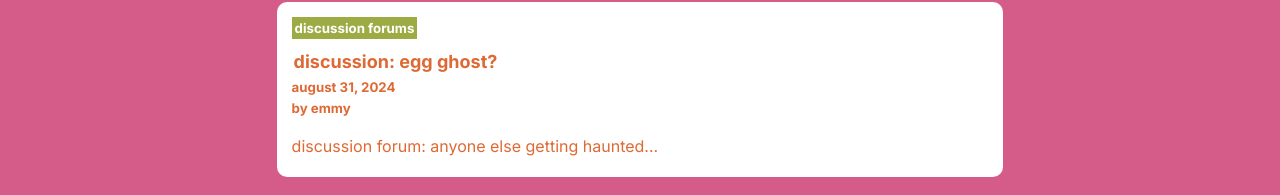
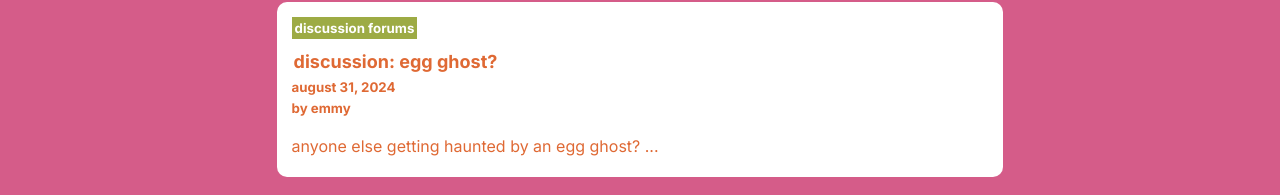
Before and after one commit to gracebmanning/nonsenselist, a React (Create React App) app: page /post in a window 1280 px wide. Shown: the part 232-427 px from the top of the page. Built offline with nearby package versions, Linux system fonts and the light colour scheme.

Commit message:
custom scrollbar

```diff
--- a/src/index.css
+++ b/src/index.css
@@ -2,6 +2,10 @@
 	--background-color: #D55C89;
 	--accent-one: #9DAB44;
 	--accent-two: #DF6934;
+}
+
+html {
+  scroll-behavior: smooth;
 }
 
 body {
@@ -11,3 +15,24 @@ body {
   -webkit-font-smoothing: antialiased;
   -moz-osx-font-smoothing: grayscale;
 }
+
+/* Width */
+::-webkit-scrollbar {
+  width: 13px;
+}
+
+/* Track */
+::-webkit-scrollbar-track {
+  background: white;
+}
+
+/* Handle */
+::-webkit-scrollbar-thumb {
+  background: #555;
+  border-radius: 20px;
+}
+
+/* Handle on hover */
+::-webkit-scrollbar-thumb:hover {
+  background: #858E4A;
+}
--- a/src/posts/posts/5eggghost.js
+++ b/src/posts/posts/5eggghost.js
@@ -9,7 +9,7 @@ export const eggGhost = {
     category: 'discussion forums',
     body:
     `
-    discussion forum: anyone else getting haunted by an egg ghost? i think i have a ghost in my house and all he does is fuck with my eggs.
+    anyone else getting haunted by an egg ghost? i think i have a ghost in my house and all he does is fuck with my eggs.
     i make over easy eggs, he breaks my yolks. i make hard-boiled eggs, he peels them (that's the best part).
     i make scrambled eggs, he eats them. he really likes them scrambled.
     `
```
